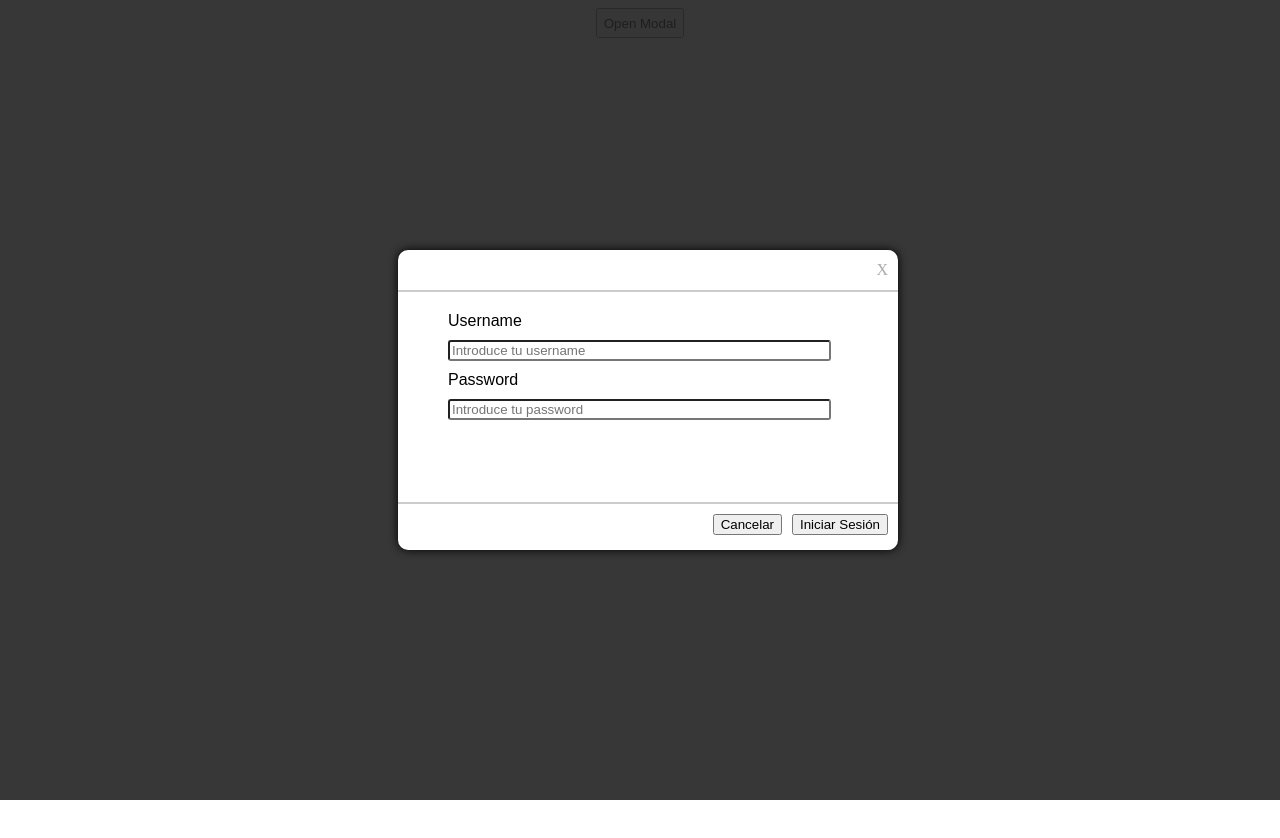
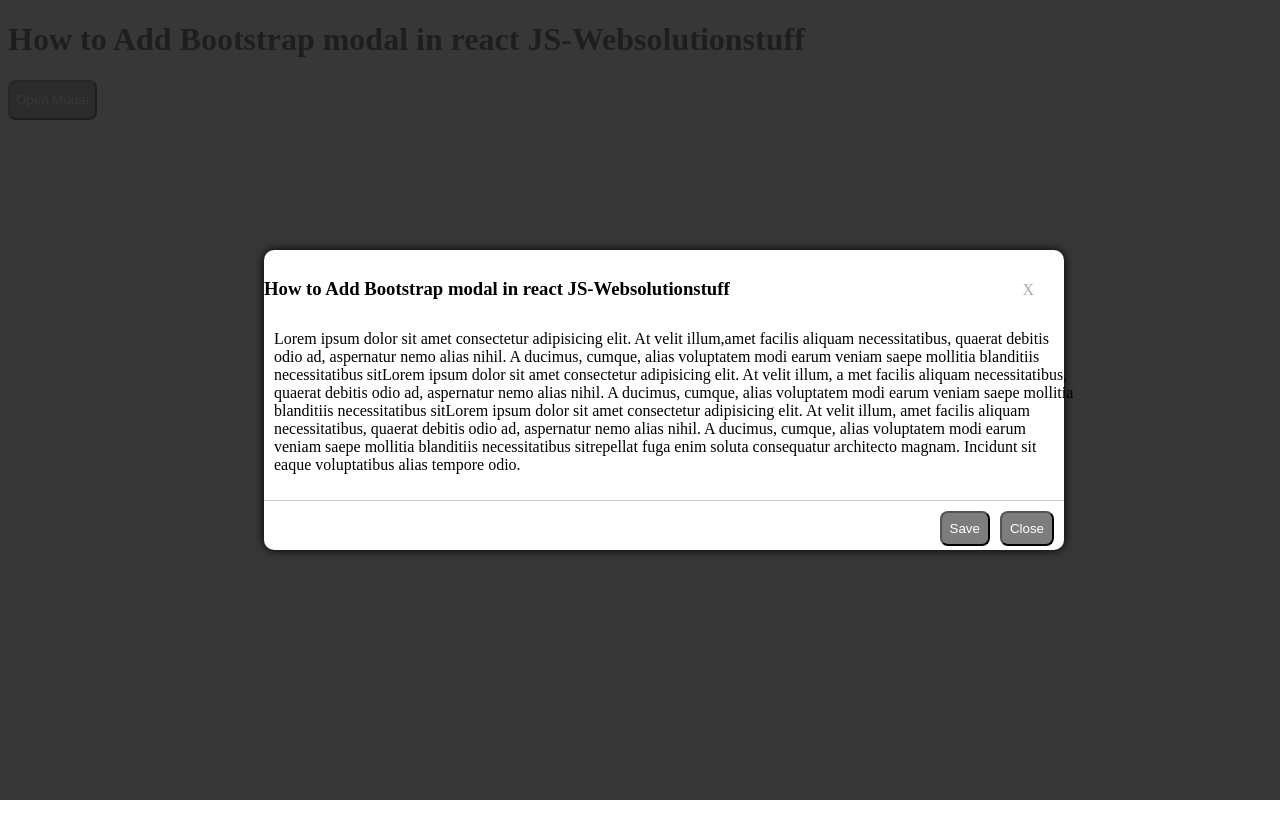
Before and after one commit to harshabayyaram/gr-popup, a plain HTML site: page index.html in a window 1280 px wide. Both pictures are taken after a click on the button "Open Modal". Before the commit the page ends 816 px from the top, so only its background shows below. Drawn offline with nearby package versions, Linux system fonts and the light colour scheme.

Commit message:
two js with jquery commented

```diff
--- a/css/style.css
+++ b/css/style.css
@@ -8,13 +8,53 @@
     width: 400px;
     height: 400px;
     margin: 0 auto;
-    text-align: center;
+    float: left;
 }
 
 .main div button {
     top: 500px;
-    height: 30px;
+    height: 40px;
     margin: 0 auto;
+    border-radius: 8px;
+    box-shadow: none;
+    background-color: grey;
+    float: left;
+    color: white;
+}
+
+.main div button:hover {
+    background-color: lightblue;
+    cursor: pointer;
+}
+
+#close {
+    color: white;
+    background-color: rgb(125, 125, 125);
+    border-radius: 8px;
+    margin: none;
+    text-align: center;
+    padding: 8px;
+    box-shadow: none;
+}
+
+#close:hover {
+    background-color: blue;
+    cursor: pointer;
+}
+
+#save {
+    color: white;
+    background-color: rgb(125, 125, 125);
+    border-radius: 8px;
+    margin: none;
+    text-align: center;
+    padding: 8px;
+    box-shadow: none;
+}
+
+#save:hover {
+    background-color: blue;
+    cursor: pointer;
 }
 
 .container {
@@ -28,14 +68,12 @@
     top: 0;
     left: 0;
     overflow: hidden;
-    animation-name: fadeIn_Container;
-    animation-duration: 1s;
 }
 
-.modal {
+.popup {
     display: none;
     top: 0;
-    min-width: 250px;
+    min-width: 350px;
     width: 80%;
     height: 400px;
     margin: 0 auto;
@@ -46,64 +84,40 @@
     box-shadow: 0px 0px 10px #000;
     margin-top: 30px;
     margin-left: 10%;
-    animation-name: fadeIn_Modal;
+    animation-name: fadeIn_popup;
     animation-duration: 0.8s;
 }
 
-.header {
+.popup-header {
     width: 100%;
     height: 70px;
-    border-radius: 10px 10px 0px 0px;
-    border-bottom: 2px solid #ccc;
 }
 
-.header a {
+.popup-header h3 {
+    text-decoration: none;
+    float: left;
+}
+
+.popup-header a {
     text-decoration: none;
     float: right;
-    line-height: 70px;
-    margin-right: 20px;
+    line-height: 80px;
+    margin-right: 30px;
     color: #aaa;
 }
 
-.content {
+.popup-content {
     width: 100%;
-    height: 250px;
+    height: 100%;
+    padding-left: 10px;
+    padding-right: 5px;
 }
 
-form {
-    margin-top: 20px;
-}
-
-form label {
-    display: block;
-    margin-left: 12%;
-    margin-top: 10px;
-    font-family: sans-serif;
-    font-size: 1rem;
-}
-
-form input {
-    display: block;
-    width: 75%;
-    margin-left: 12%;
-    margin-top: 10px;
-    border-radius: 3px;
-    font-family: sans-serif;
-}
-
-#first_label {
-    padding-top: 30px;
-}
-
-#second_label {
-    padding-top: 25px;
-}
-
-.footer {
+.popup-footer {
     width: 100%;
-    height: 80px;
+    height: 50px;
     border-radius: 0px 0px 10px 10px;
-    border-top: 2px solid #ccc;
+    border-top: 1px solid #ccc;
 }
 
 .fotter button {
@@ -113,76 +127,32 @@ form input {
     text-decoration: none;
 }
 
-
-/****MEDIA QUERIES****/
-
 @media screen and (min-width: 600px) {
-    .modal {
-        width: 500px;
+    .popup {
+        width: 800px;
         height: 300px;
-        margin-left: calc(50vw - 250px);
+        margin-left: 20%;
         margin-top: calc(50vh - 150px);
     }
-    .header {
+    .popup-header {
         width: 100%;
-        height: 40px;
+        height: 80px;
     }
-    .header a {
+    .popup-header h3 {
         line-height: 40px;
         margin-right: 10px;
     }
-    .content {
+    .popup-content {
         width: 100%;
-        height: 190px;
+        height: 170px;
     }
-    form label {
-        margin-left: 10%;
-        margin-top: 10px;
-    }
-    form input {
-        width: 75%;
-        margin-left: 10%;
-        margin-top: 10px;
-    }
-    #first_label {
-        padding-top: 0px;
-    }
-    #second_label {
-        padding-top: 0px;
-    }
-    .footer {
+    .popup-footer {
         width: 100%;
         height: 70px;
     }
-    .footer button {
+    .popup-footer button {
         float: right;
         margin-right: 10px;
         margin-top: 10px;
     }
 }
-
-
-/*LARGE SCREEN*/
-
-@media screen and (min-width: 1300px) {}
-
-
-/****ANIMATIONS****/
-
-@keyframes fadeIn_Modal {
-    from {
-        opacity: 0;
-    }
-    to {
-        opacity: 1;
-    }
-}
-
-@keyframes fadeIn_Container {
-    from {
-        opacity: 0;
-    }
-    to {
-        opacity: 0.9;
-    }
-}
--- a/index.html
+++ b/index.html
@@ -1,43 +1,53 @@
 <!DOCTYPE html>
-<html lang="en">
 
 <head>
     <meta charset="UTF-8">
-    <title>CodePen - Modal Without Bootstrap</title>
+    <title>popup</title>
     <link rel="stylesheet" href="./css/style.css">
-
 </head>
 
 <body>
-    <!-- partial:index.partial.html -->
+    <div class="title">
+        <h1>How to Add Bootstrap modal in react JS-Websolutionstuff</h1>
+    </div>
+
     <div class="main">
         <div>
-            <button id="open" onclick="openModal">Open Modal</button>
+            <button id="openmodal" onclick="openmodel()">Open Modal</button>
         </div>
     </div>
-    <div class="container" id="a">
+
+
+
+    <!-- empty container -->
+    <div class="container" id="container">
 
     </div>
-    <div class="modal" id="b">
-        <div class="header">
-            <a href="#" class="cancel">X</a>
+
+    <!-- opened popup code-->
+    <div class="popup" id="popup">
+        <div class="popup-header">
+            <h3>How to Add Bootstrap modal in react JS-Websolutionstuff</h3>
+
+            <a href="#" class="cancel" onclick="cancel()">X</a>
         </div>
-        <div class="content">
-            <form>
-                <label id="first_label">Username</label>
-                <input type="text" placeholder="Introduce tu username" />
-                <label id="second_label">Password</label>
-                <input type="password" placeholder="Introduce tu password" />
-            </form>
+
+        <div class="popup-content">
+            Lorem ipsum dolor sit amet consectetur adipisicing elit. At velit illum,amet facilis aliquam necessitatibus, quaerat debitis odio ad, aspernatur nemo alias nihil. A ducimus, cumque, alias voluptatem modi earum veniam saepe mollitia blanditiis necessitatibus
+            sitLorem ipsum dolor sit amet consectetur adipisicing elit. At velit illum, a met facilis aliquam necessitatibus, quaerat debitis odio ad, aspernatur nemo alias nihil. A ducimus, cumque, alias voluptatem modi earum veniam saepe mollitia blanditiis
+            necessitatibus sitLorem ipsum dolor sit amet consectetur adipisicing elit. At velit illum, amet facilis aliquam necessitatibus, quaerat debitis odio ad, aspernatur nemo alias nihil. A ducimus, cumque, alias voluptatem modi earum veniam saepe
+            mollitia blanditiis necessitatibus sitrepellat fuga enim soluta consequatur architecto magnam. Incidunt sit eaque voluptatibus alias tempore odio.
         </div>
-        <div class="footer">
-            <button id="login">Iniciar Sesión</button>
-            <button class="cancel">Cancelar</button>
+
+        <div class="popup-footer">
+            <button id="close" class="cancel" onclick="cancel()">Close</button>
+            <button id="save">Save</button>
+
         </div>
     </div>
-    <!-- partial -->
+
     <script src='https://cdnjs.cloudflare.com/ajax/libs/jquery/3.3.1/jquery.min.js'></script>
-    <script src="./js/script.js"></script>
+    <script src="./js/script.js "></script>
 
 </body>
 
--- a/js/script.js
+++ b/js/script.js
@@ -1,10 +1,20 @@
-$("#open").click(function() {
-    $("#a").css("display", "block");
-    $("#b").css("display", "block");
-});
+// $("#openmodal").click(function() {
+//     $("#container").css("display", "block");
+//     $("#popup").css("display", "block");
+// });
+
+// $(".cancel").click(function() {
+//     $("#container").fadeOut();
+//     $("#popup").fadeOut();
+// });
 
 
-$(".cancel").click(function() {
-    $("#a").fadeOut();
-    $("#b").fadeOut();
-});
+function openmodel() {
+    document.getElementById("container").style.display = "block";
+    document.getElementById("popup").style.display = "block";
+}
+
+function cancel() {
+    document.getElementById("container").style.display = "none";
+    document.getElementById("popup").style.display = "none";
+}
```
